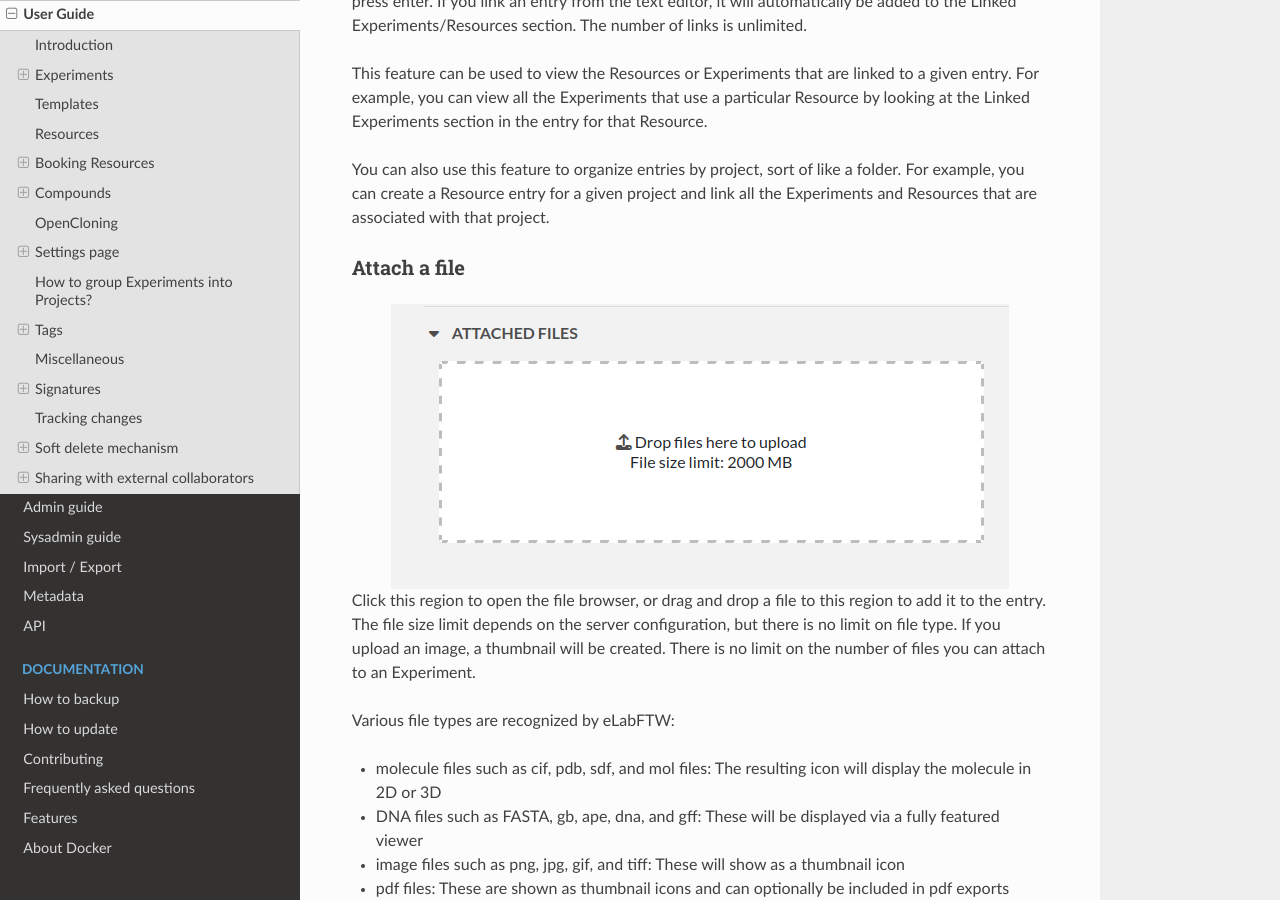
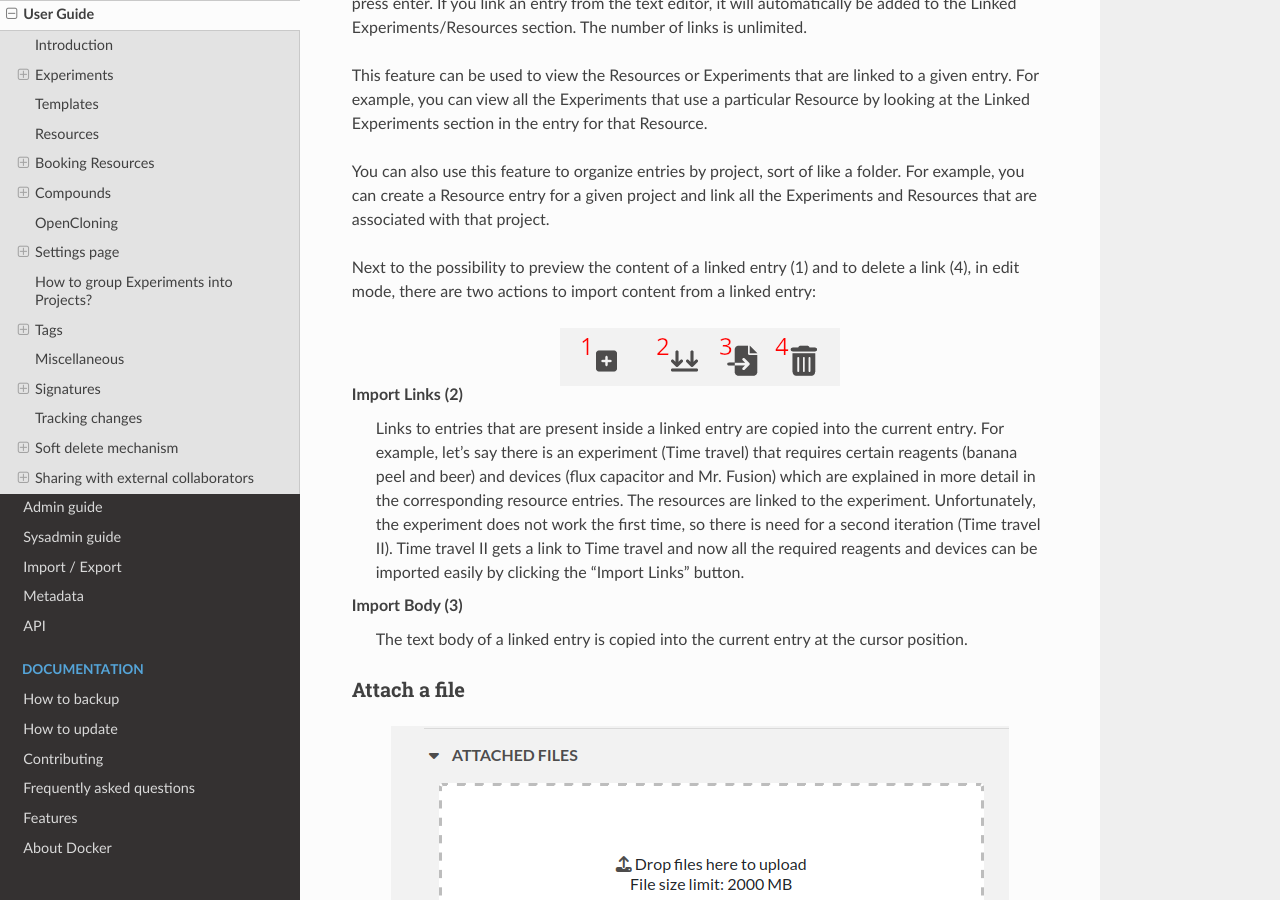
Before and after one commit to elabftw/elabdoc, a Sphinx documentation site: the page built from doc/user-guide.rst, in a window 1280 px wide and 900 px high, scrolled down 9579 px. Built offline with Sphinx 7.4.7 and the Read the Docs theme 3.1.0, drawn with Linux system fonts in a browser that asks for light colours.

Commit message:
user-guide: import content from linked entries (#45)
* links are not a subsection of steps
* remove superfluous space
* add section about import content from linked entries

```diff
--- a/doc/user-guide.rst
+++ b/doc/user-guide.rst
@@ -261,12 +261,25 @@
 You can also include steps when making a template.
 
 Linked Resources/Experiments
-^^^^^^^^^^^^^^^^^^^^^^^^^^^^
+----------------------------
 You can link a Resource or Experiment entry to another Experiment or Resource entry. Just begin to type the name of the entry you want to link in the text editor, Linked Resources field, or Linked Experiments field, and an autocompletion list will appear. Select the entry you want to link and press enter. If you link an entry from the text editor, it will automatically be added to the Linked Experiments/Resources section. The number of links is unlimited.
 
 This feature can be used to view the Resources or Experiments that are linked to a given entry. For example, you can view all the Experiments that use a particular Resource by looking at the Linked Experiments section in the entry for that Resource.
 
 You can also use this feature to organize entries by project, sort of like a folder. For example, you can create a Resource entry for a given project and link all the Experiments and Resources that are associated with that project.
+
+Next to the possibility to preview the content of a linked entry (1) and to delete a link (4), in edit mode, there are two actions to import content from a linked entry:
+
+.. image:: img/user-linked-entries-tools.png
+    :align: center
+    :alt: link actions
+
+Import Links (2)
+    Links to entries that are present inside a linked entry are copied into the current entry.
+    For example, let's say there is an experiment (Time travel) that requires certain reagents (banana peel and beer) and devices (flux capacitor and Mr. Fusion) which are explained in more detail in the corresponding resource entries. The resources are linked to the experiment. Unfortunately, the experiment does not work the first time, so there is need for a second iteration (Time travel II). Time travel II gets a link to Time travel and now all the required reagents and devices can be imported easily by clicking the "Import Links" button.
+
+Import Body (3)
+    The text body of a linked entry is copied into the current entry at the cursor position.
 
 Attach a file
 -------------
@@ -763,4 +776,4 @@
 
 Sharing this link will give read access to the recipient. If the checkbox is unchecked, previously shared links become obsolete. Using this has the advantage that the recipient can follow the evolution of the results over time.
 
-For this feature to work, the instance must  be accessible from an external network.
+For this feature to work, the instance must be accessible from an external network.
```
Also changed, not shown: doc/img/user-linked-entries-tools.png (added).
